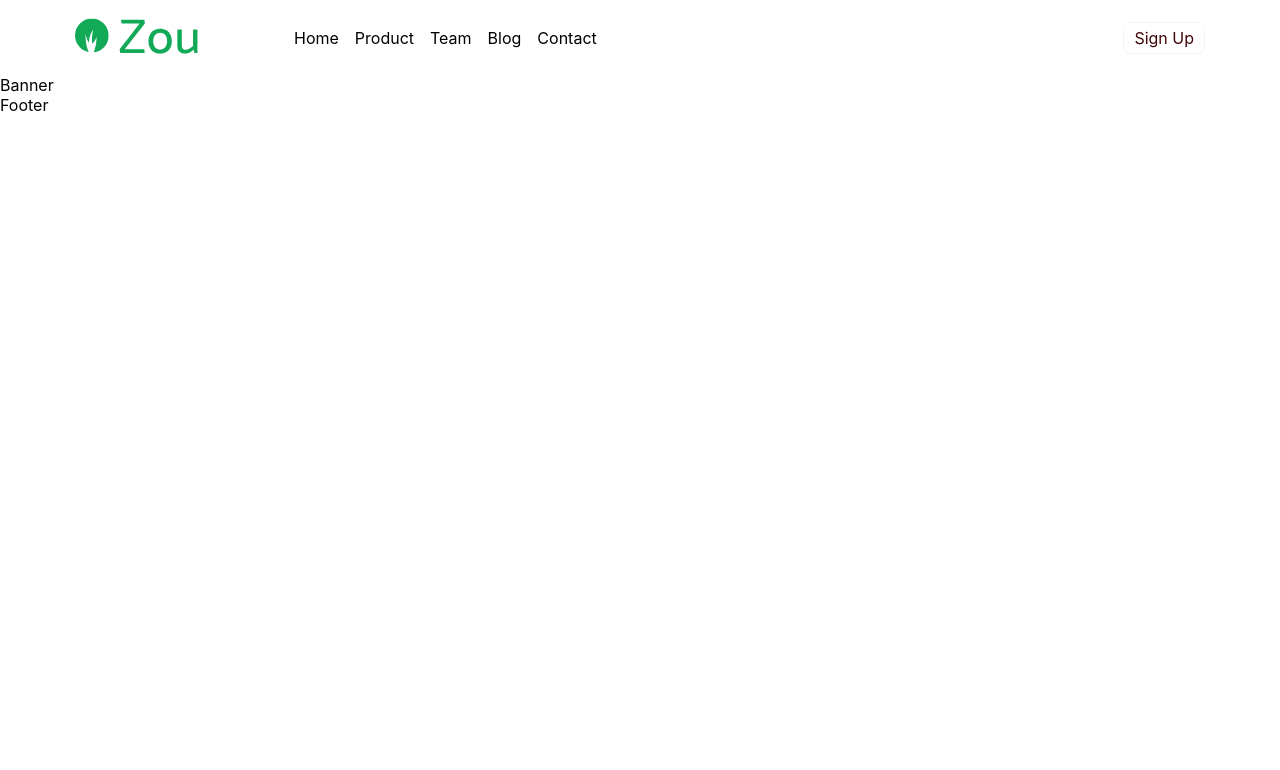
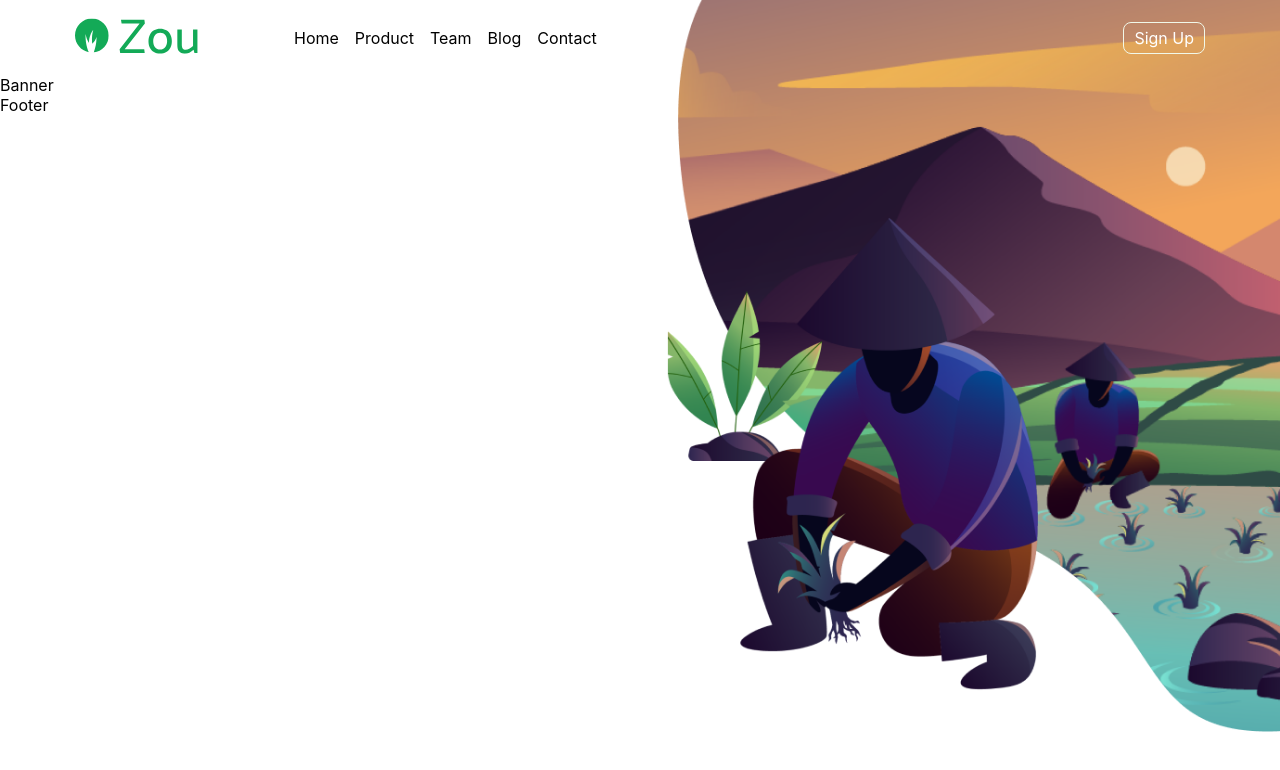
Before and after one commit to mesu-ai/zoh-farm-landingpage, a React (Create React App) app: page / in a window 1280 px wide. Shown: the top 770 px of the page. Built offline with nearby package versions, Linux system fonts and the light colour scheme.

Commit message:
update res design

```diff
--- a/src/components/molecules/Banner.jsx
+++ b/src/components/molecules/Banner.jsx
@@ -3,9 +3,9 @@ import banner from '../../assets/images/banner.png'
 
 const Banner = () => {
   return (
-    <div>
+    <div style={{}}>
       Banner
-      {/* <img  style={{position:'absolute',top:0,right:0,width:'50vw'}} src={banner} alt="" /> */}
+      <img  style={{position:'absolute',top:0,right:0,width:'50vw'}} src={banner} alt="" />
 
     </div>
   );
--- a/src/layouts/header/Header.jsx
+++ b/src/layouts/header/Header.jsx
@@ -53,7 +53,7 @@ const Header = () => {
             {navRoutes.map((route) => (
               <li key={route.id}>{route?.name}</li>
             ))}
-            <li className='signup-button' style={{display:'inline-block'}}> Sign Up</li>
+            <li className='signup-button' style={{display:'inline-block', color:'red', border:'1px solid red'}}> Sign Up</li>
           </div>
         )}
 
--- a/src/layouts/header/Header.scss
+++ b/src/layouts/header/Header.scss
@@ -2,6 +2,7 @@
 @import '../../styles/responsive.scss';
 
 nav {
+
   ul {
     text-decoration: none;
     list-style-type: none;
@@ -10,6 +11,7 @@ nav {
     @include h-centered;
     justify-content: space-between;
     gap: 6rem;
+
 
     .desktop-menubar {
       display: none;
@@ -24,26 +26,33 @@ nav {
         .nav-item {
           @include h-centered;
           gap: 1rem;
+          z-index: 100;
         }
       }
     }
   }
 
-  .responsive-menubar-button {
-    display: block;
-  }
+
 
   .signup-button {
+    z-index: 100;
     border: 1px solid #f1f8e9;
-    color: rgb(63, 7, 7);
+    color: white;
     padding: 5px 10px 5px 10px;
     border-radius: 8px;
     background-color: transparent;
   }
 
+  .responsive-menubar-button {
+    display: block;
+    z-index: 100;
+  }
+
   .responsive-navbar {
+    z-index: 100;
     @include v-centered;
-    gap: 10px;
+    justify-content: center;
+    gap: 20px;
     position: absolute;
     top: 0;
     left: 0;
--- a/src/styles/common-styles.scss
+++ b/src/styles/common-styles.scss
@@ -6,7 +6,6 @@
 @mixin v-centered {
   display: flex;
   flex-direction: column;
-  justify-content: center;
   align-items: center;
 }
 
```
